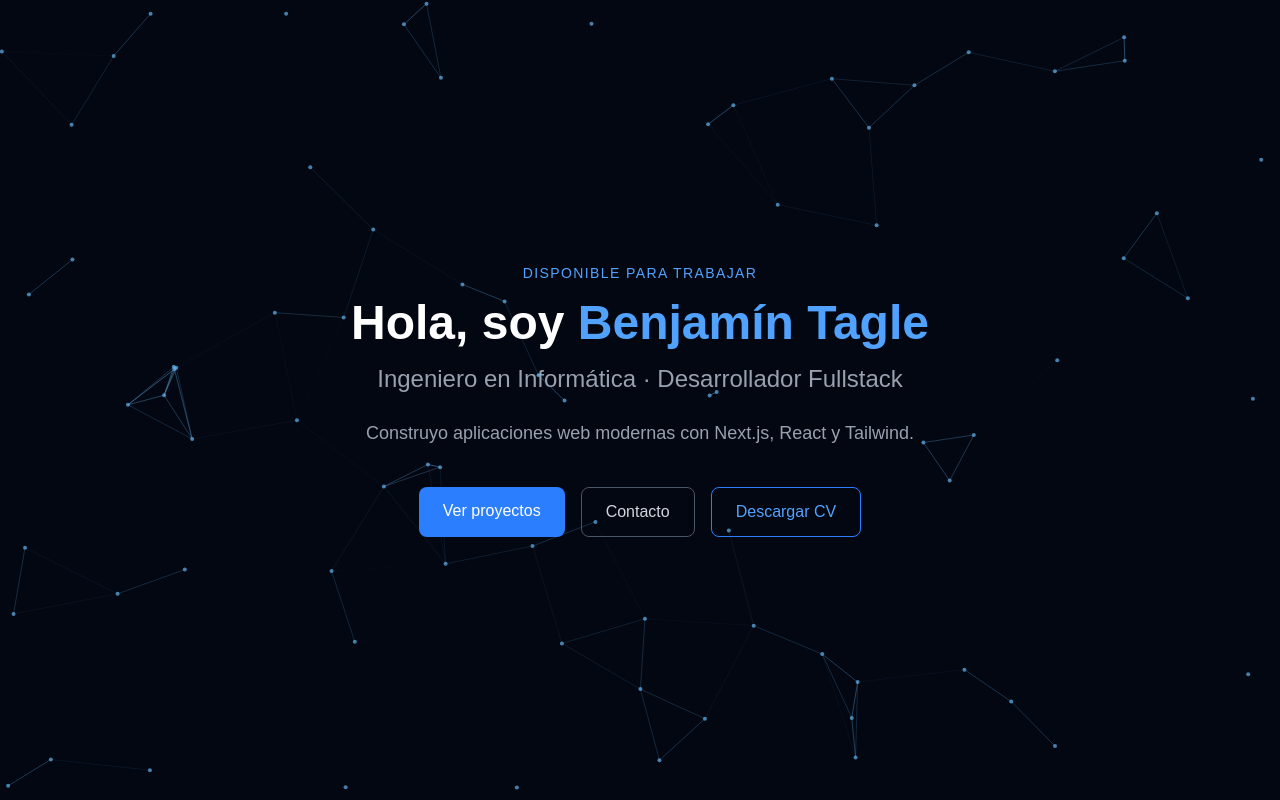
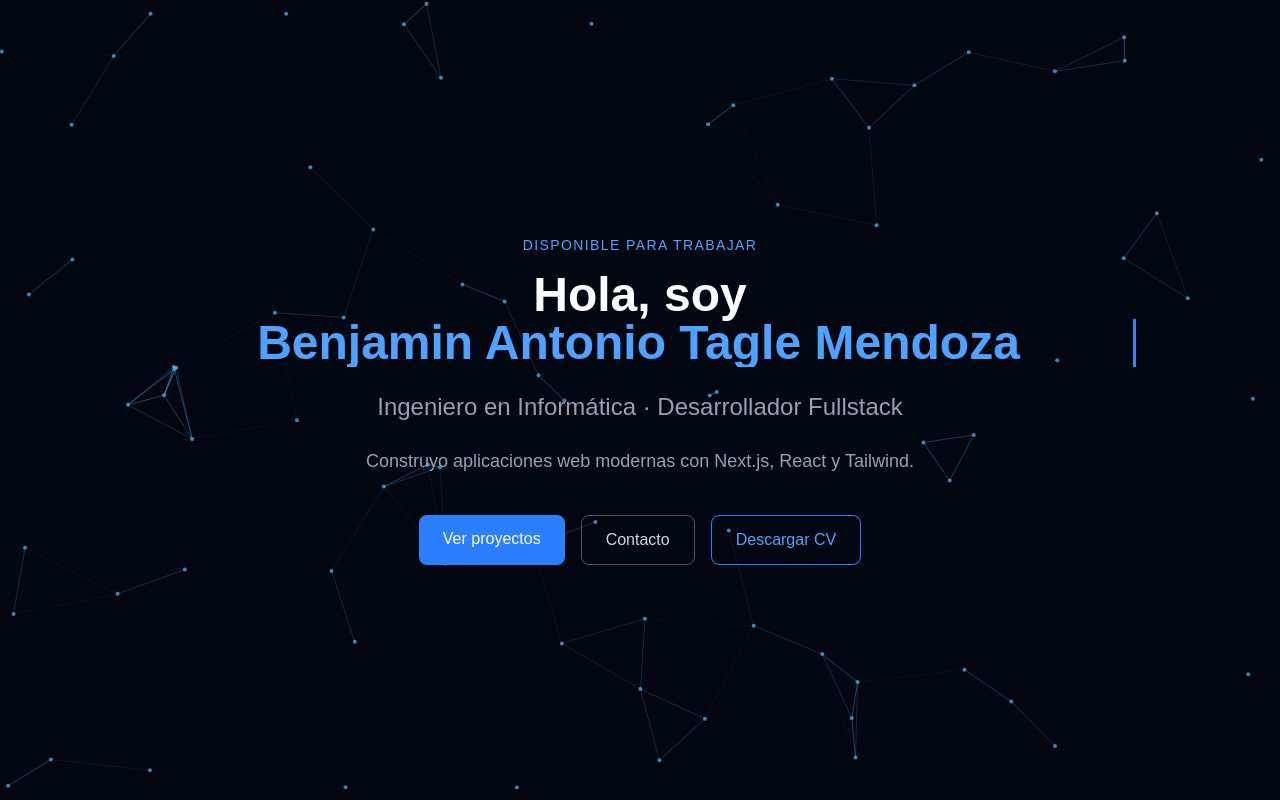
Before and after one commit to Benja4200/portafolio, a Next.js app in the folder portafolio/: page / in a window 1280 px wide. Shown: the top 800 px of the page. Built offline with nearby package versions, Linux system fonts and the light colour scheme.

Commit message:
cambios y animaciones

```diff
--- a/portafolio/app/globals.css
+++ b/portafolio/app/globals.css
@@ -65,6 +65,33 @@ body {
   }
 }
 
+/* Animación de escritura (typing) */
+@keyframes typing {
+  from {
+    width: 0;
+  }
+  to {
+    width: 100%;
+  }
+}
+
+@keyframes blink {
+  0%, 50% {
+    border-right: 3px solid rgba(59, 130, 246, 1);
+  }
+  51%, 100% {
+    border-right: 3px solid transparent;
+  }
+}
+
+.typing-animation {
+  display: inline-block;
+  overflow: hidden;
+  white-space: nowrap;
+  border-right: 3px solid rgba(59, 130, 246, 1);
+  animation: typing 4.5s ease-in-out 0.5s 1 forwards, blink 0.7s infinite 5s;
+}
+
 /* Efecto hover en botones y divs con interactividad */
 a,
 button,
--- a/portafolio/app/page.js
+++ b/portafolio/app/page.js
@@ -10,7 +10,7 @@ export default function Home() {
           Disponible para trabajar
         </p>
         <h1 className="text-5xl font-bold mb-4">
-          Hola, soy <span className="text-blue-400">Benjamín Tagle</span>
+          Hola, soy <span className="text-blue-400 typing-animation">Benjamin Antonio Tagle Mendoza</span>
         </h1>
         <h2 className="text-2xl text-gray-400 font-medium mb-6">
           Ingeniero en Informática · Desarrollador Fullstack
```
